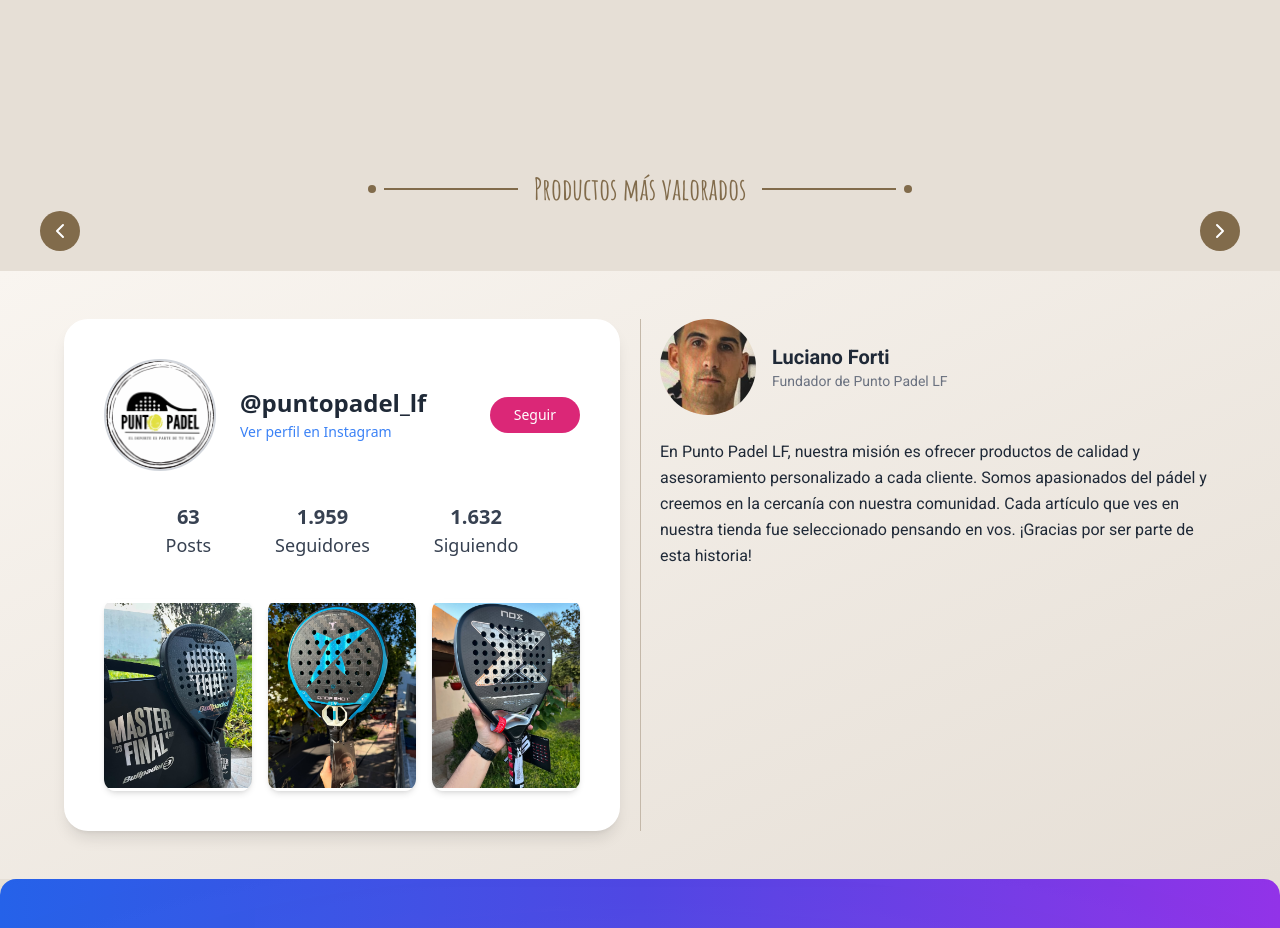
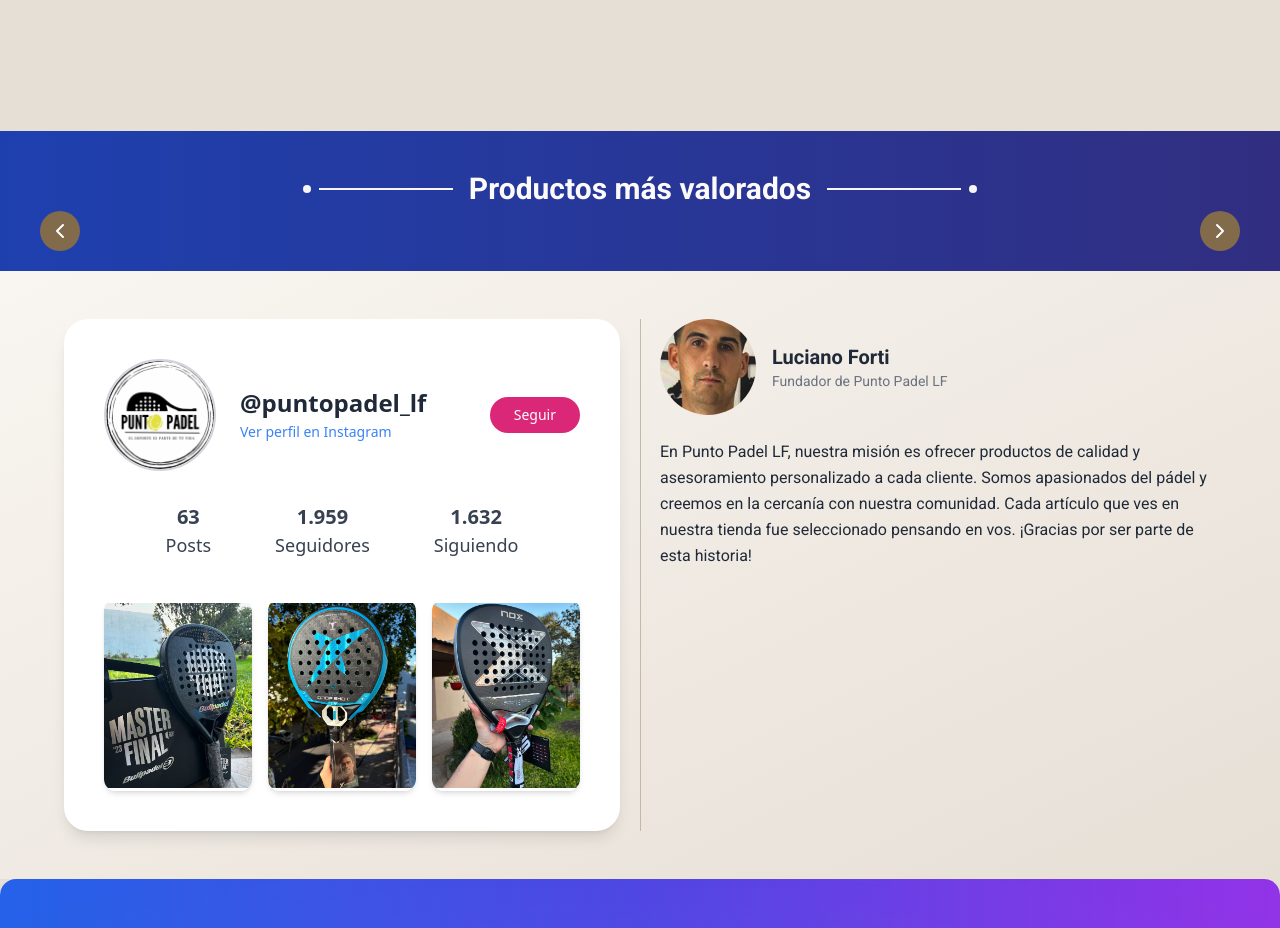
Before and after one commit to Agustin-Monti/Padel-Cocha, a Next.js app: page / in a window 1280 px wide. Shown: the part 1400-2328 px from the top of the page. Built offline with nearby package versions, Linux system fonts and the light colour scheme; no server answers; the database is empty.

Commit message:
Update SliderProductos.tsx

```diff
--- a/components/SliderProductos.tsx
+++ b/components/SliderProductos.tsx
@@ -60,19 +60,19 @@
   };
 
   return (
-    <div className="w-full py-10 px-4 md:px-8 lg:px-16" style={{ backgroundColor: '#e6dfd6' }}>
+    <div className="w-full py-10 px-4 md:px-8 lg:px-16 bg-gradient-to-r from-blue-800 to-indigo-900">
       {/* Título decorado */}
       <div className="flex items-center justify-center mb-6">
         <div className="flex items-center gap-2 w-full max-w-[150px]">
-          <div className="w-2 h-2 bg-[#816b4b] rounded-full" />
-          <div className="h-[2px] bg-[#816b4b] flex-1" />
+          <div className="w-2 h-2 bg-[#f7f6f6] rounded-full" />
+          <div className="h-[2px] bg-[#f7f6f6] flex-1" />
         </div>
-        <h2 className="text-2xl md:text-3xl font-amatic font-bold text-[#816b4b] mx-4 text-center whitespace-nowrap">
+        <h2 className="text-2xl md:text-3xl font-anton font-bold text-[#fcfbfa] mx-4 text-center whitespace-nowrap">
           Productos más valorados
         </h2>
         <div className="flex items-center gap-2 w-full max-w-[150px]">
-          <div className="h-[2px] bg-[#816b4b] flex-1" />
-          <div className="w-2 h-2 bg-[#816b4b] rounded-full" />
+          <div className="h-[2px] bg-[#f7f6f6] flex-1" />
+          <div className="w-2 h-2 bg-[#f7f6f6] rounded-full" />
         </div>
       </div>
 
@@ -104,7 +104,7 @@
                 </div>
 
                 <Link href={`/products/${producto.id}`} prefetch={false}>
-                  <h3 className="font-amatic text-2xl tracking-wide text-[#4a3c2f] mb-2 h-[60px] overflow-hidden truncate ">
+                  <h3 className="font-bebas text-2xl tracking-wide text-[#4a3c2f] h-[60px] overflow-hidden truncate ">
                     {producto.nombre}
                   </h3>
                 </Link>
```
